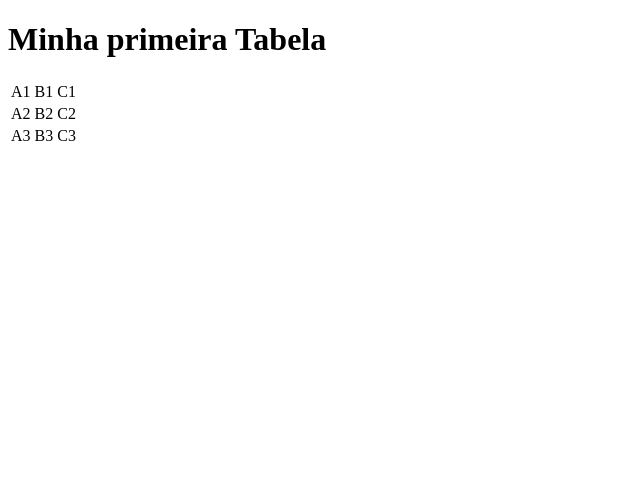
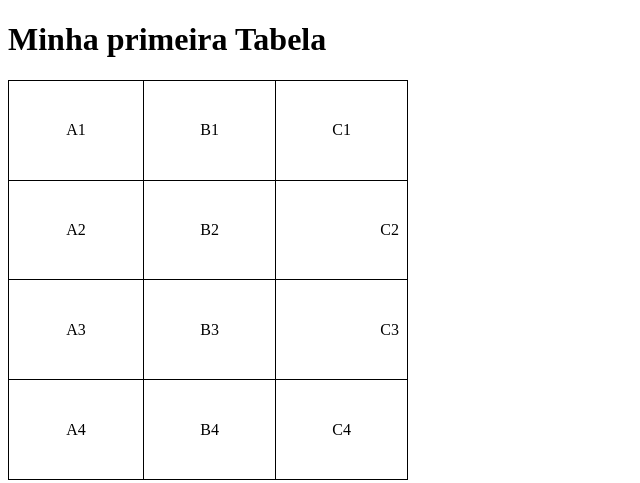
Before and after one commit to lucasfrederico01/html-css, a plain HTML site: page exercicio/ex023/index.html in a window 1280 px wide. Shown: the whole page, without its empty margins (0-640 px from the left). Drawn offline with Linux system fonts and the light colour scheme.

Commit message:
criei o estilo da tabela

```diff
--- a/exercicio/ex023/index.html
+++ b/exercicio/ex023/index.html
@@ -4,6 +4,26 @@
     <meta charset="UTF-8">
     <meta name="viewport" content="width=device-width, initial-scale=1.0">
     <title>Tabela</title>
+    <style>
+
+        table{
+            width: 400px;
+            height: 400px;
+            border-collapse: collapse;
+        }
+
+        td{
+            border: 1px solid black;
+            padding: 8px;
+            text-align: center; /*Alinhamento horizontal*/
+            vertical-align: middle; /*Alinhamento vertical*/
+        }
+
+        .numero{
+            text-align: right;
+        }
+
+    </style>
 </head>
 <body>
     <h1>Minha primeira Tabela</h1>
@@ -21,16 +41,22 @@
             <td>C1</td>
         </tr>
 
-        <tr>
+        <tr> <!--Segunda linha-->
             <td>A2</td>
             <td>B2</td>
-            <td>C2</td>
+            <td class="numero">C2</td>
         </tr>
 
-        <tr>
+        <tr> <!--Terceira linha-->
             <td>A3</td>
             <td>B3</td>
-            <td>C3</td>
+            <td class="numero">C3</td>
+        </tr>
+
+        <tr> <!--Quarta linha-->
+            <td>A4</td>
+            <td>B4</td>
+            <td>C4</td>
         </tr>
     </table>
 </body>
```
